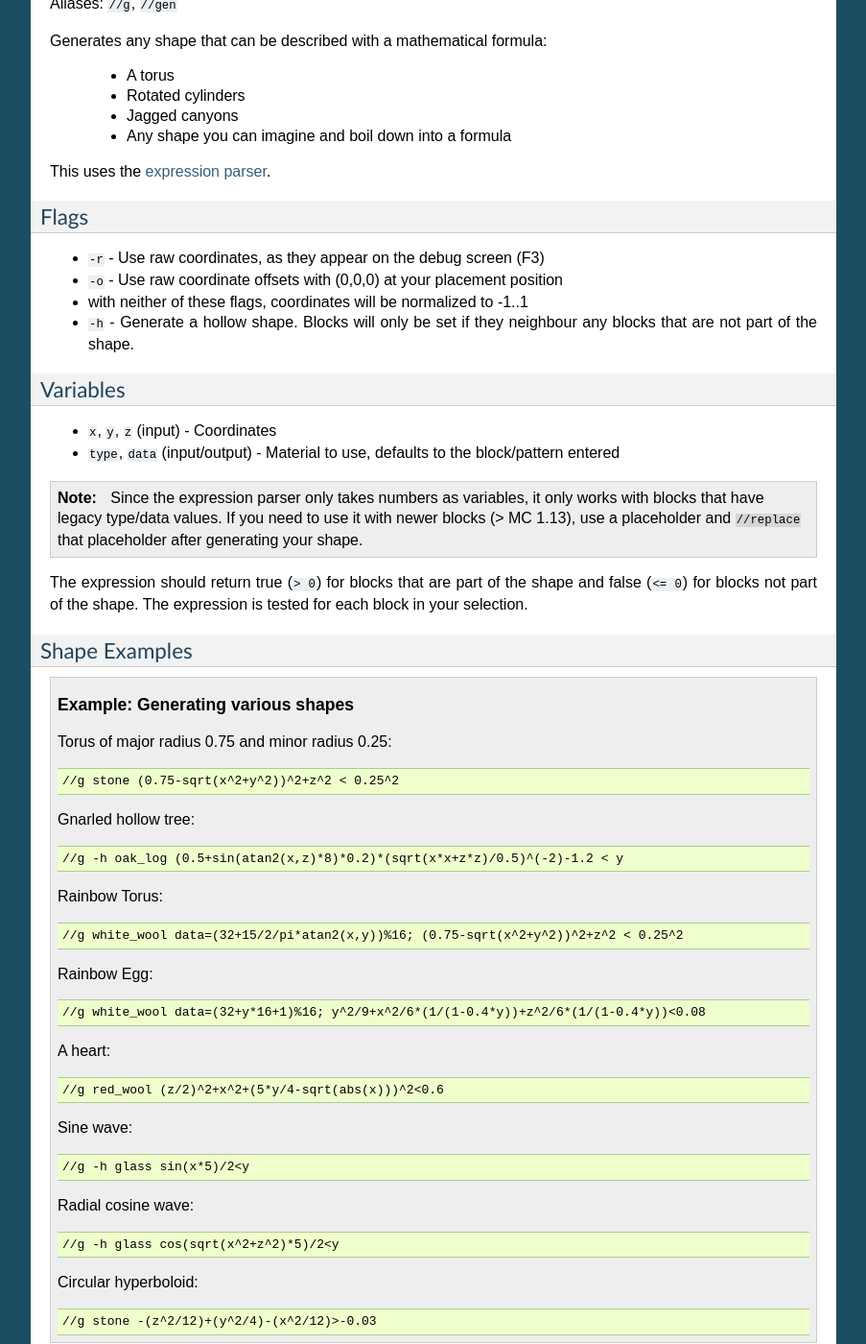
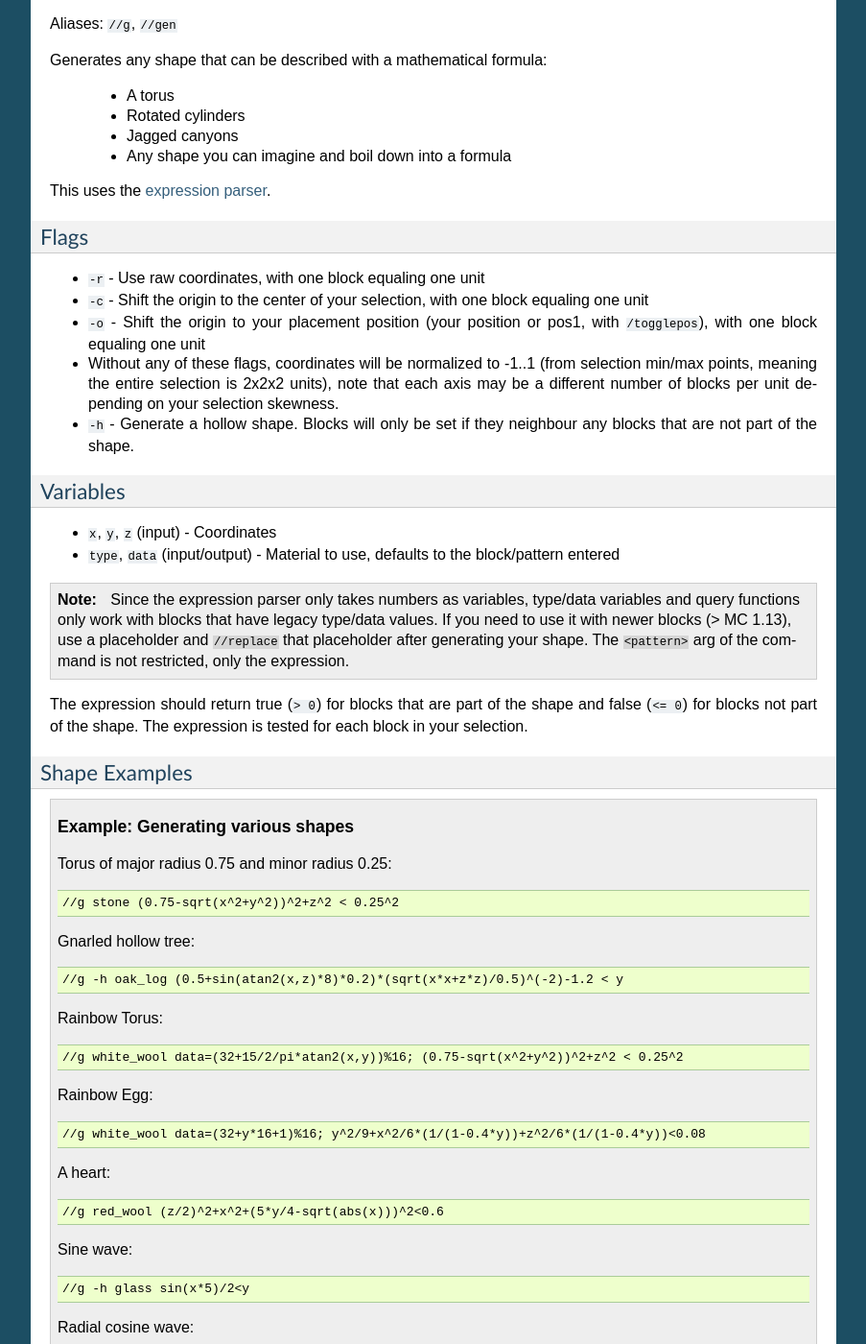
Before and after one commit to EngineHub/WorldEditDocs, a Sphinx documentation site: the page built from source/usage/generation.rst, in a window 1280 px wide and 1400 px high, scrolled down 2232 px. Shown: the whole window at 96% size, without its empty margins (198-1101 px from the left). Built offline with Sphinx 7.4.7, drawn with Linux system fonts in a browser that asks for light colours; some of the changed text lies outside the part shown.

Commit message:
Clarify flags for //gen, add //genbiome and //setbiome.

```diff
--- a/source/usage/generation.rst
+++ b/source/usage/generation.rst
@@ -110,9 +110,11 @@ This uses the :doc:`expression parser <other/expressions>`.
 Flags
 ------
 
-* ``-r`` - Use raw coordinates, as they appear on the debug screen (F3)
-* ``-o`` - Use raw coordinate offsets with (0,0,0) at your placement position
-* with neither of these flags, coordinates will be normalized to -1..1
+* ``-r`` - Use raw coordinates, with one block equaling one unit
+* ``-c`` - Shift the origin to the center of your selection, with one block equaling one unit
+* ``-o`` - Shift the origin to your placement position (your position or pos1, with ``/togglepos``), with one block equaling one unit
+* Without any of these flags, coordinates will be normalized to -1..1 (from selection min/max points, meaning the entire selection is 2x2x2 units), note that each axis may be a different number of blocks per unit depending on your selection skewness.
+
 * ``-h`` - Generate a hollow shape. Blocks will only be set if they neighbour any blocks that are not part of the shape.
 
 Variables
@@ -121,7 +123,7 @@ Variables
 * ``x``, ``y``, ``z`` (input) - Coordinates
 * ``type``, ``data`` (input/output) - Material to use, defaults to the block/pattern entered
 
-.. note:: Since the expression parser only takes numbers as variables, it only works with blocks that have legacy type/data values. If you need to use it with newer blocks (> MC 1.13), use a placeholder and ``//replace`` that placeholder after generating your shape.
+.. note:: Since the expression parser only takes numbers as variables, type/data variables and query functions only work with blocks that have legacy type/data values. If you need to use it with newer blocks (> MC 1.13), use a placeholder and ``//replace`` that placeholder after generating your shape. The ``<pattern>`` arg of the command is not restricted, only the expression.
 
 The expression should return true (``> 0``) for blocks that are part of the shape and false (``<= 0``) for blocks not part of the shape. The expression is tested for each block in your selection.
 
@@ -164,3 +166,11 @@ Shape Examples
 
 
 .. tip:: Want more cool shapes? Try out a program like `MathMod <https://github.com/parisolab/mathmod/releases>`_ which comes with tons of shapes and helps you make more. Note that WorldEdit uses isometric (x,y,z) formulas, not parametric (u,v,t). Also, you may have to scale your x, y, and z variable depending on your selection size and the domain of the function.
+
+
+Generating Biome Shapes
+~~~~~~~~~~~~~~~~~~~~~~~
+
+Just like the generate command, you can use an expression to set a biome in a particular shape. This uses the same syntax as above, but takes a biome id instead of a pattern. It currently only uses ``x`` and ``z`` as inputs.
+
+.. note:: As of Minecraft 1.15, biomes are stored in 3 dimensions. However, neither Minecraft nor WorldEdit can fully use this format yet, so biomes are still just treated as full columns.
```
Also changed, not shown: source/usage/regions/regionops.rst (+6 -1 lines).
